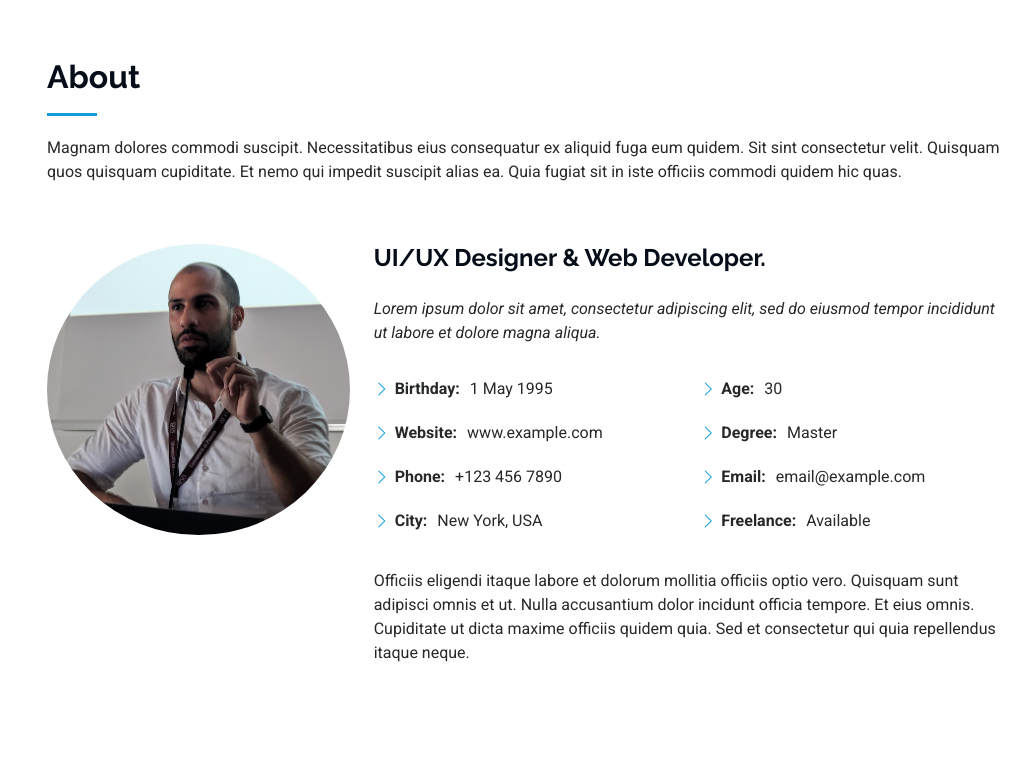
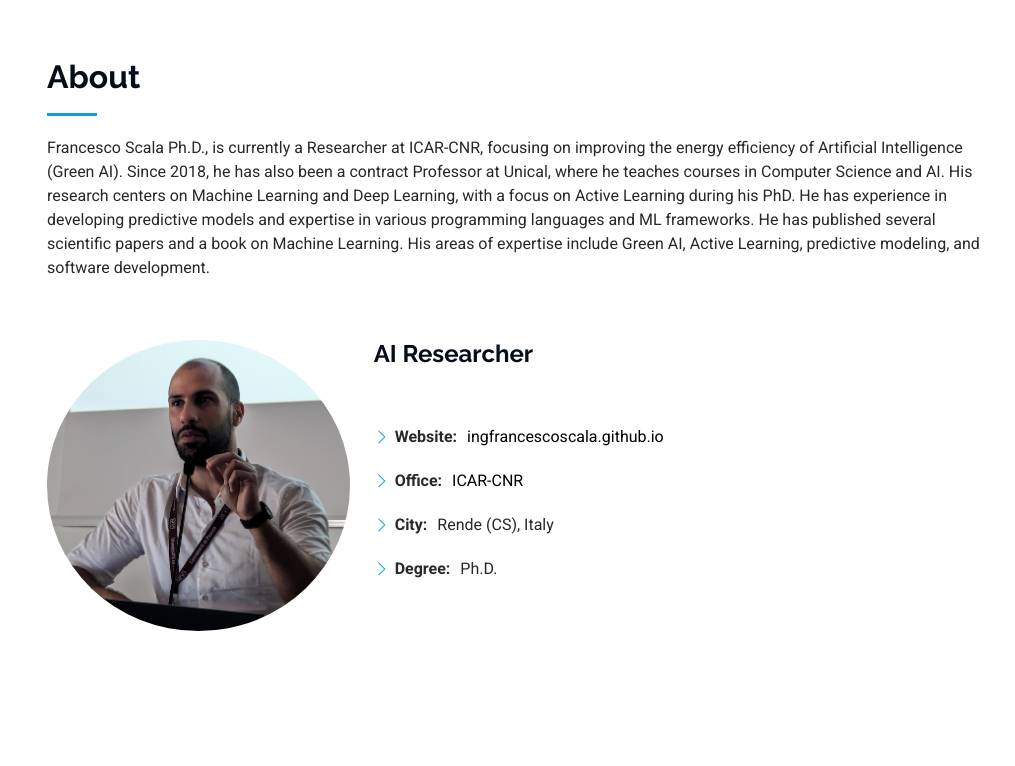
Before and after one commit to Franco7Scala/franco7scala.github.io, a plain HTML site: page index.html in a window 1280 px wide. Shown: the part 802-1568 px from the top of the page, without its empty margins (265-1280 px from the left). Drawn offline with Linux system fonts and the light colour scheme.

Commit message:
Update index.html

```diff
--- a/index.html
+++ b/index.html
@@ -85,7 +85,7 @@
       <!-- Section Title -->
       <div class="container section-title" data-aos="fade-up">
         <h2>About</h2>
-        <p>Magnam dolores commodi suscipit. Necessitatibus eius consequatur ex aliquid fuga eum quidem. Sit sint consectetur velit. Quisquam quos quisquam cupiditate. Et nemo qui impedit suscipit alias ea. Quia fugiat sit in iste officiis commodi quidem hic quas.</p>
+        <p>Francesco Scala Ph.D., is currently a Researcher at ICAR-CNR, focusing on improving the energy efficiency of Artificial Intelligence (Green AI). Since 2018, he has also been a contract Professor at Unical, where he teaches courses in Computer Science and AI.  His research centers on Machine Learning and Deep Learning, with a focus on Active Learning during his PhD. He has experience in developing predictive models and expertise in various programming languages and ML frameworks. He has published several scientific papers and a book on Machine Learning.  His areas of expertise include Green AI, Active Learning, predictive modeling, and software development.</p>
       </div><!-- End Section Title -->
 
       <div class="container" data-aos="fade-up" data-aos-delay="100">
@@ -95,32 +95,33 @@
             <img src="assets/img/my-profile-img.jpg" class="img-fluid rounded-circle" alt="">
           </div>
           <div class="col-lg-8 content">
-            <h2>UI/UX Designer &amp; Web Developer.</h2>
+            <h2>AI Researcher</h2>
             <p class="fst-italic py-3">
-              Lorem ipsum dolor sit amet, consectetur adipiscing elit, sed do eiusmod tempor incididunt ut labore et dolore
-              magna aliqua.
+              <!--Lorem ipsum dolor sit amet, consectetur adipiscing elit, sed do eiusmod tempor incididunt ut labore et dolore magna aliqua.-->
             </p>
             <div class="row">
               <div class="col-lg-6">
                 <ul>
-                  <li><i class="bi bi-chevron-right"></i> <strong>Birthday:</strong> <span>1 May 1995</span></li>
-                  <li><i class="bi bi-chevron-right"></i> <strong>Website:</strong> <span>www.example.com</span></li>
-                  <li><i class="bi bi-chevron-right"></i> <strong>Phone:</strong> <span>+123 456 7890</span></li>
-                  <li><i class="bi bi-chevron-right"></i> <strong>City:</strong> <span>New York, USA</span></li>
+                  <!--<li><i class="bi bi-chevron-right"></i> <strong>Birthday:</strong> <span>1 May 1995</span></li>-->
+                    <li><i class="bi bi-chevron-right"></i> <strong>Website:</strong> <span><a href="https://ingfrancescoscala.github.io" target="_blank" style="color: black;">ingfrancescoscala.github.io</a></span></li>
+                     <!--<li><i class="bi bi-chevron-right"></i> <strong>Phone:</strong> <span>+123 456 7890</span></li>-->
+                     <li><i class="bi bi-chevron-right"></i> <strong>Office:</strong> <span><a href="https://www.icar.cnr.it" target="_blank" style="color: black;">ICAR-CNR</a></span></li>
+                  <li><i class="bi bi-chevron-right"></i> <strong>City:</strong> <span>Rende (CS), Italy</span></li>
+                  <li><i class="bi bi-chevron-right"></i> <strong>Degree:</strong> <span>Ph.D.</span></li>
                 </ul>
               </div>
               <div class="col-lg-6">
                 <ul>
-                  <li><i class="bi bi-chevron-right"></i> <strong>Age:</strong> <span>30</span></li>
-                  <li><i class="bi bi-chevron-right"></i> <strong>Degree:</strong> <span>Master</span></li>
-                  <li><i class="bi bi-chevron-right"></i> <strong>Email:</strong> <span>email@example.com</span></li>
-                  <li><i class="bi bi-chevron-right"></i> <strong>Freelance:</strong> <span>Available</span></li>
+                   <!--<li><i class="bi bi-chevron-right"></i> <strong>Age:</strong> <span>30</span></li>-->
+
+                  <!--<li><i class="bi bi-chevron-right"></i> <strong>Email:</strong> <span>email@example.com</span></li>-->
+                  <!--<li><i class="bi bi-chevron-right"></i> <strong>Freelance:</strong> <span>Available</span></li>-->
                 </ul>
               </div>
             </div>
             <p class="py-3">
-              Officiis eligendi itaque labore et dolorum mollitia officiis optio vero. Quisquam sunt adipisci omnis et ut. Nulla accusantium dolor incidunt officia tempore. Et eius omnis.
-              Cupiditate ut dicta maxime officiis quidem quia. Sed et consectetur qui quia repellendus itaque neque.
+              <!--Officiis eligendi itaque labore et dolorum mollitia officiis optio vero. Quisquam sunt adipisci omnis et ut. Nulla accusantium dolor incidunt officia tempore. Et eius omnis.
+              Cupiditate ut dicta maxime officiis quidem quia. Sed et consectetur qui quia repellendus itaque neque.-->
             </p>
           </div>
         </div>
@@ -290,7 +291,7 @@
                 </div>
               </div><!-- End Info Item -->
 
-                <iframe src="https://www.google.com/maps/embed?pb=!1m14!1m8!1m3!1d48389.78314118045!2d16.2256142!3d39.3584153!3m2!1i1024!2i768!4f13.1!3m3!1m2!1s0x89c25a22a3bda30d%3A0xb89d1fe6bc499443!2sDowntown%20Conference%20Center!5e0!3m2!1sen!2sus!4v1676961268712!5m2!1sen!2sus" frameborder="0" style="border:0; width: 100%; height: 270px;" allowfullscreen="" loading="lazy" referrerpolicy="no-referrer-when-downgrade"></iframe>
+                <iframe src="https://www.google.com/maps/embed?pb=!1m14!1m8!1m3!1d12256.123456789012!2d16.2256142!3d39.363535!3m2!1i1024!2i768!4f13.1!3m3!1m2!1s0x133f94b8c3b9c3b9%3A0x1234567890abcdef!2sUniversity%20of%20Calabria!5e0!3m2!1sen!2sus!4v1676961268712!5m2!1sen!2sus" frameborder="0" style="border:0; width: 100%; height: 270px;" allowfullscreen="" loading="lazy" referrerpolicy="no-referrer-when-downgrade"></iframe>
             </div>
           </div>
           <!--
```
